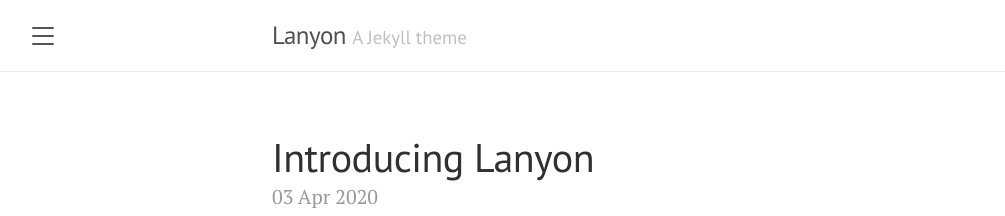
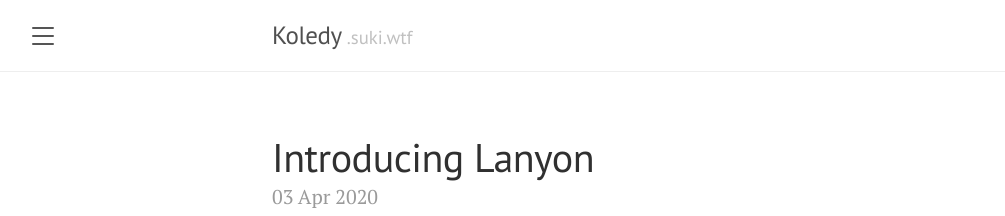
Before and after one commit to SukiCZ/koledy, a Jekyll site: the page built from index.html, in a window 1280 px wide and 900 px high. Shown: the top 216 px of the window, without its empty margins (8-1013 px from the left). Built offline with Jekyll 4.4.1, drawn with Linux system fonts in a browser that asks for light colours; the list of posts is cut into pages by our own code; some of the changed lines change nothing that is shown.

Commit message:
Update _config.yml to user suki.wft

```diff
--- a/_config.yml
+++ b/_config.yml
@@ -1,22 +1,28 @@
+# Permalinks
+#
+# Use of `relative_permalinks` ensures post links from the index work properly.
+permalink:           pretty
+# relative_permalinks: true
+
+
 # Setup
-title:               Lanyon
-tagline:             'A Jekyll theme'
-description:         'A reserved <a href="https://jekyllrb.com" target="_blank">Jekyll</a> theme that places the utmost gravity on content with a hidden drawer. Made by <a href="https://twitter.com/mdo" target="_blank">@mdo</a>.'
-url:                 http://lanyon.getpoole.com
+title:               Koledy
+tagline:             '.suki.wtf'
+description:         'Koledy jednoduše'
+url:                 https://koledy.suki.wtf
 baseurl:             ''
 paginate:            5
-permalink:           pretty
 
 # About/contact
 author:
-  name:              Mark Otto
-  url:               https://twitter.com/mdo
-  email:             markdotto@gmail.com
+  name:              Jakub Boukal
+  url:               https://github.com/SukiCZ
+  email:             www.bagr@gmail.com
 
 # Gems
 plugins:
   - jekyll-paginate
 
 # Custom vars
-version:             1.1.0
+version:             0.1.0
 google_analytics_id: #UA-XXXX-Y
```
